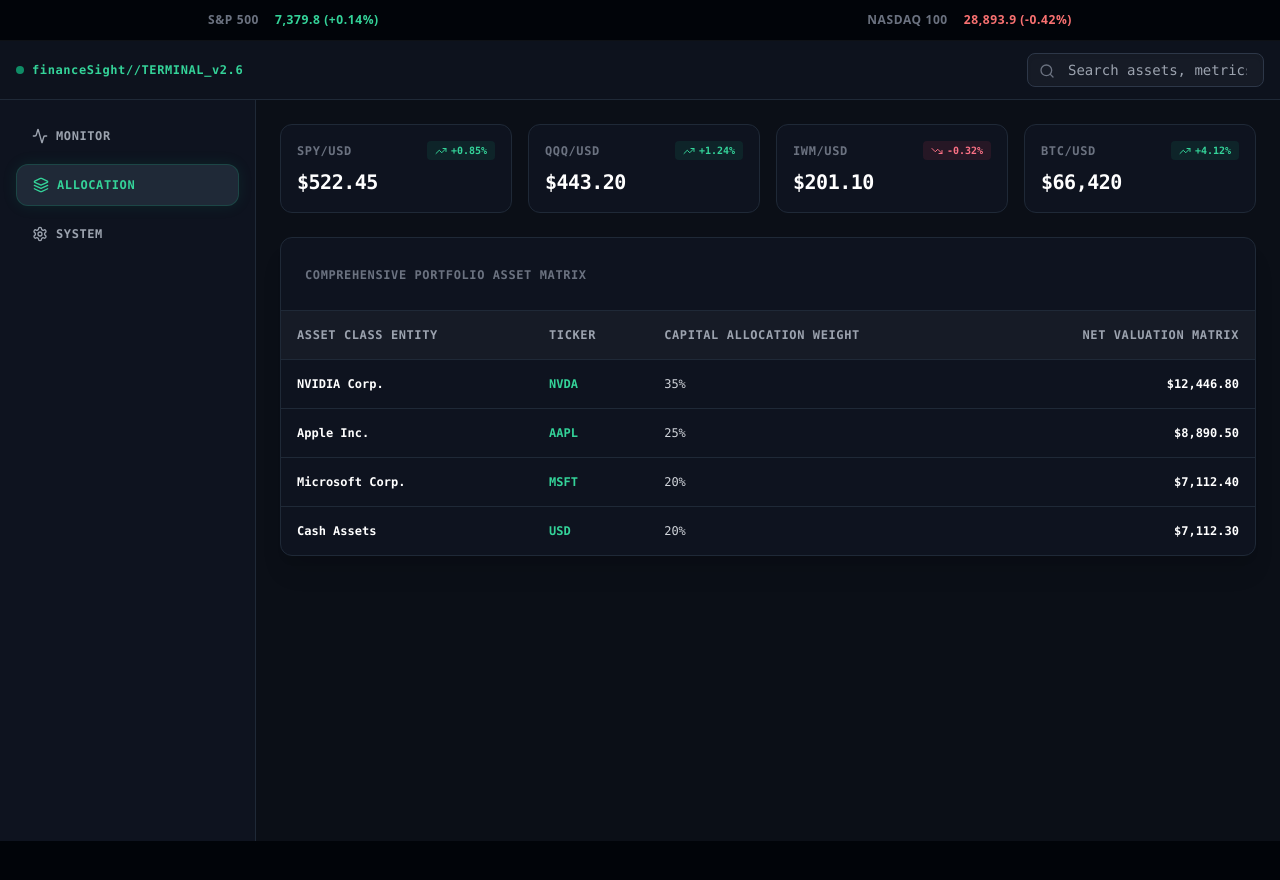
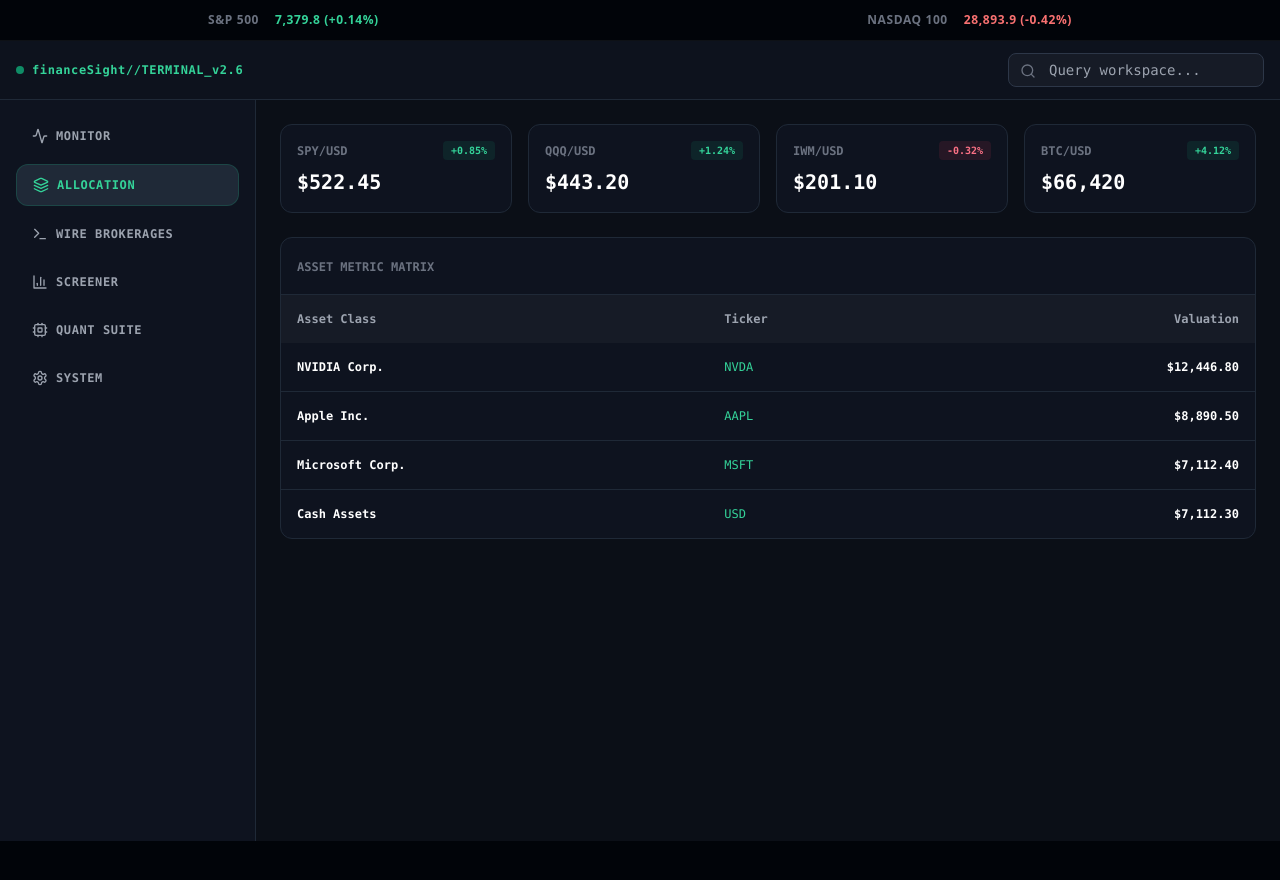
Before and after one commit to narayangarodi108-gif/financesight-terminal, a Next.js app: page / in a window 1280 px wide. Both pictures are taken after a click on the button "ALLOCATION". Shown: the top 880 px of the page. Built offline with nearby package versions, Linux system fonts and the light colour scheme.

Commit message:
Update page.tsx

```diff
--- a/app/page.tsx
+++ b/app/page.tsx
@@ -9,7 +9,10 @@
   Settings,
   Search,
   RefreshCw,
-  ArrowUpRight
+  ArrowUpRight,
+  Terminal,
+  Cpu,
+  BarChart3
 } from "lucide-react";
 
 export default function FinanceSightTerminal() {
@@ -32,33 +35,31 @@
 
   return (
     <div className="min-h-screen bg-[#0B0F17] text-gray-100 font-mono flex flex-col antialiased">
-      {/* Upper Navigation Terminal Row */}
+      {/* Upper Header Row */}
       <header className="border-b border-[#1F2937] bg-[#0E131F]/90 px-4 py-3 flex items-center justify-between">
         <div className="flex items-center space-x-2">
           <div className="h-2 w-2 rounded-full bg-emerald-500 animate-pulse" />
           <span className="text-xs font-bold tracking-wider text-emerald-400">financeSight//TERMINAL_v2.6</span>
         </div>
-
-        {/* Search Command Input */}
-        <div className="relative x-32 hidden md:block">
+        <div className="relative w-48 md:w-64">
           <Search className="absolute left-3 top-2.5 h-4 w-4 text-gray-500" />
           <input
             type="text"
-            placeholder="Search assets, metrics..."
+            placeholder="Query workspace..."
             value={searchQuery}
             onChange={(e) => setSearchQuery(e.target.value)}
-            className="w-full bg-[#161B26] border border-[#2D3748] rounded-lg py-1.5 pl-10 pr-4 text-sm text-white outline-none focus:border-emerald-500/40 transition-all shadow-inner"
+            className="w-full bg-[#161B26] border border-[#2D3748] rounded-lg py-1.5 pl-10 pr-4 text-sm text-white outline-none focus:border-emerald-500/40 transition-all"
           />
         </div>
       </header>
 
-      {/* Main Framework Dashboard Grid */}
+      {/* Main Framework Stack */}
       <div className="flex-1 flex flex-col md:flex-row">
-        {/* Left Control Navigation Deck */}
+        {/* Expanded Navigation Deck */}
         <aside className="w-full md:w-64 border-r border-[#1F2937] bg-[#0E131F] p-4 flex flex-col space-y-2">
           <button
             onClick={() => setActiveTab("dashboard")}
-            className={`flex items-center space-x-2 p-3 px-4 rounded-xl text-xs tracking-wider font-bold transition-all ${activeTab === "dashboard" ? "bg-[#1F2937] text-emerald-400 border border-emerald-500/20 shadow-[0_0_15px_rgba(16,185,129,0.1)]" : "text-gray-400 hover:text-gray-200"}`}
+            className={`flex items-center space-x-2 p-3 px-4 rounded-xl text-xs tracking-wider font-bold transition-all ${activeTab === "dashboard" ? "bg-[#1F2937] text-emerald-400 border border-emerald-500/20" : "text-gray-400 hover:text-gray-200"}`}
           >
             <Activity className="h-4 w-4" />
             <span>MONITOR</span>
@@ -66,124 +67,148 @@
 
           <button
             onClick={() => setActiveTab("portfolio")}
-            className={`flex items-center space-x-2 p-3 px-4 rounded-xl text-xs tracking-wider font-bold transition-all ${activeTab === "portfolio" ? "bg-[#1F2937] text-emerald-400 border border-emerald-500/20 shadow-[0_0_15px_rgba(16,185,129,0.1)]" : "text-gray-400 hover:text-gray-200"}`}
+            className={`flex items-center space-x-2 p-3 px-4 rounded-xl text-xs tracking-wider font-bold transition-all ${activeTab === "portfolio" ? "bg-[#1F2937] text-emerald-400 border border-emerald-500/20" : "text-gray-400 hover:text-gray-200"}`}
           >
             <Layers className="h-4 w-4" />
             <span>ALLOCATION</span>
           </button>
 
           <button
+            onClick={() => setActiveTab("wire")}
+            className={`flex items-center space-x-2 p-3 px-4 rounded-xl text-xs tracking-wider font-bold transition-all ${activeTab === "wire" ? "bg-[#1F2937] text-emerald-400 border border-emerald-500/20" : "text-gray-400 hover:text-gray-200"}`}
+          >
+            <Terminal className="h-4 w-4" />
+            <span>WIRE BROKERAGES</span>
+          </button>
+
+          <button
+            onClick={() => setActiveTab("screener")}
+            className={`flex items-center space-x-2 p-3 px-4 rounded-xl text-xs tracking-wider font-bold transition-all ${activeTab === "screener" ? "bg-[#1F2937] text-emerald-400 border border-emerald-500/20" : "text-gray-400 hover:text-gray-200"}`}
+          >
+            <BarChart3 className="h-4 w-4" />
+            <span>SCREENER</span>
+          </button>
+
+          <button
+            onClick={() => setActiveTab("quant")}
+            className={`flex items-center space-x-2 p-3 px-4 rounded-xl text-xs tracking-wider font-bold transition-all ${activeTab === "quant" ? "bg-[#1F2937] text-emerald-400 border border-emerald-500/20" : "text-gray-400 hover:text-gray-200"}`}
+          >
+            <Cpu className="h-4 w-4" />
+            <span>QUANT SUITE</span>
+          </button>
+
+          <button
             onClick={() => setActiveTab("settings")}
-            className={`flex items-center space-x-2 p-3 px-4 rounded-xl text-xs tracking-wider font-bold transition-all ${activeTab === "settings" ? "bg-[#1F2937] text-emerald-400 border border-emerald-500/20 shadow-[0_0_15px_rgba(16,185,129,0.1)]" : "text-gray-400 hover:text-gray-200"}`}
+            className={`flex items-center space-x-2 p-3 px-4 rounded-xl text-xs tracking-wider font-bold transition-all ${activeTab === "settings" ? "bg-[#1F2937] text-emerald-400 border border-emerald-500/20" : "text-gray-400 hover:text-gray-200"}`}
           >
             <Settings className="h-4 w-4" />
             <span>SYSTEM</span>
           </button>
         </aside>
 
-        {/* Dynamic Context Render Framework */}
+        {/* Dynamic Context Workspace Container */}
         <main className="flex-1 p-4 md:p-6 overflow-y-auto">
-          {/* Top Ticker Row Block */}
+          {/* Top Ticker Row */}
           <div className="grid grid-cols-2 lg:grid-cols-4 gap-4 mb-6">
             {markets.map((item) => (
               <div key={item.ticker} className="bg-[#0E131F] border border-[#1F2937] rounded-xl p-4 flex flex-col justify-between">
                 <div className="flex justify-between items-center">
-                  <span className="text-xs text-gray-500 tracking-wider font-bold">{item.ticker}/USD</span>
-                  <span className={`text-[10px] font-bold px-2 py-0.5 rounded flex items-center space-x-1 ${item.up ? "bg-emerald-500/10 text-emerald-400" : "bg-rose-500/10 text-rose-400"}`}>
-                    {item.up ? <TrendingUp className="h-3 w-3 mr-1" /> : <TrendingDown className="h-3 w-3 mr-1" />}
+                  <span className="text-xs text-gray-500 font-bold">{item.ticker}/USD</span>
+                  <span className={`text-[10px] font-bold px-2 py-0.5 rounded ${item.up ? "bg-emerald-500/10 text-emerald-400" : "bg-rose-500/10 text-rose-400"}`}>
                     {item.change}
                   </span>
                 </div>
-                <div className="text-xl font-bold tracking-tight mt-2 text-white">${item.price}</div>
+                <div className="text-xl font-bold mt-2 text-white">${item.price}</div>
               </div>
             ))}
           </div>
 
-          {/* Conditional View Router Workspace */}
+          {/* Router Views */}
           {activeTab === "dashboard" && (
             <div className="grid grid-cols-1 lg:grid-cols-3 gap-6">
-              {/* Main Net Asset Core Matrix */}
               <div className="lg:col-span-2 bg-[#0E131F] border border-[#1F2937] rounded-xl p-6 flex flex-col justify-between">
                 <div>
-                  <span className="text-xs font-bold tracking-wider text-gray-500">NET ASSET INTEGRATION VALUE</span>
-                  <div className="text-3xl font-bold tracking-tight mt-1 text-white flex items-center justify-between">
+                  <span className="text-xs font-bold text-gray-500">NET ASSET INTEGRATION VALUE</span>
+                  <div className="text-3xl font-bold mt-1 text-white flex items-center justify-between">
                     <span>$35,562.00</span>
-                    <div className="bg-[#161B26] p-2 rounded-lg border border-[#2D3748]">
-                      <span className="text-emerald-400 text-sm">$</span>
-                    </div>
                   </div>
                 </div>
-                <div className="border-t border-[#1F2937] pt-4 mt-6 flex justify-between items-center text-xs">
-                  <span className="text-emerald-400 font-bold flex items-center">
-                    +14.2% <ArrowUpRight className="h-3 w-3 ml-1" />
-                    <span className="text-gray-500 ml-2 font-normal">vs global quarterly benchmark</span>
-                  </span>
-                  <RefreshCw className="h-4 w-4 text-gray-500 animate-spin" style={{ animationDuration: '6s' }} />
+                <div className="border-t border-[#1F2937] pt-4 mt-6 text-xs text-emerald-400 font-bold">
+                  +14.2% <span className="text-gray-500 font-normal ml-1">vs global quarterly benchmark</span>
                 </div>
               </div>
+              <div className="bg-[#0E131F] border border-[#1F2937] rounded-xl p-6 text-xs space-y-2">
+                <span className="text-xs font-bold text-gray-500 block mb-2">SYSTEM STATUS</span>
+                <div className="flex justify-between"><span>CORE_LIQUIDITY</span><span className="text-emerald-400 font-bold">HEALTHY</span></div>
+                <div className="flex justify-between"><span>RECONCILIATION</span><span className="text-emerald-400 font-bold">AUTOMATED</span></div>
+              </div>
+            </div>
+          )}
 
-              {/* Core Status Terminal Box */}
-              <div className="bg-[#0E131F] border border-[#1F2937] rounded-xl p-6">
-                <span className="text-xs font-bold tracking-wider text-gray-500">CORE LOG STATS</span>
-                <div className="space-y-3 mt-4 text-xs">
-                  <div className="flex justify-between border-b border-[#161B26] pb-2">
-                    <span className="text-gray-400">SYSTEM_LIQUIDITY</span>
-                    <span className="text-emerald-400 font-bold">HEALTHY [84%]</span>
-                  </div>
-                  <div className="flex justify-between border-b border-[#161B26] pb-2">
-                    <span className="text-gray-400">RISK_FACTOR_INDEX</span>
-                    <span className="text-amber-400 font-bold">OPTIMIZED_LOW</span>
-                  </div>
-                  <div className="flex justify-between">
-                    <span className="text-gray-400">DATA_RECONCILIATION</span>
-                    <span className="text-emerald-400 font-bold">AUTOMATED_SYNC</span>
-                  </div>
+          {activeTab === "portfolio" && (
+            <div className="bg-[#0E131F] border border-[#1F2937] rounded-xl overflow-hidden">
+              <div className="p-4 border-b border-[#1F2937]"><span className="text-xs font-bold text-gray-500">ASSET METRIC MATRIX</span></div>
+              <table className="w-full text-left text-xs">
+                <thead>
+                  <tr className="bg-[#161B26] text-gray-400 font-bold"><th className="p-4">Asset Class</th><th className="p-4">Ticker</th><th className="p-4 text-right">Valuation</th></tr>
+                </thead>
+                <tbody className="divide-y divide-[#1F2937]">
+                  {holdings.map((asset) => (
+                    <tr key={asset.ticker} className="hover:bg-[#161B26]/20"><td className="p-4 text-white font-bold">{asset.name}</td><td className="p-4 text-emerald-400">{asset.ticker}</td><td className="p-4 text-right text-white font-bold">{asset.value}</td></tr>
+                  ))}
+                </tbody>
+              </table>
+            </div>
+          )}
+
+          {activeTab === "wire" && (
+            <div className="bg-[#0E131F] border border-[#1F2937] rounded-xl p-6">
+              <span className="text-xs font-bold text-gray-500 block mb-4">HOLOGRAPHIC STRATEGIC WIRE FEED</span>
+              <div className="space-y-4 text-xs">
+                <div className="p-3 bg-[#161B26] rounded-lg border border-[#2D3748]">
+                  <span className="text-emerald-400 font-bold">[ALERTS // SYS]</span> Live Neural Alpha Signal Logs initialized. Route channel clear.
+                </div>
+                <div className="p-3 bg-[#161B26] rounded-lg border border-[#2D3748]">
+                  <span className="text-amber-400 font-bold">[MARKET // ROTATION]</span> Systemic Capital Re-Rotation Patterns detected in enterprise infrastructure clusters.
                 </div>
               </div>
             </div>
           )}
 
-          {activeTab === "portfolio" && (
-            <div className="bg-[#0E131F] border border-[#1F2937] rounded-xl overflow-hidden shadow-xl">
-              <div className="p-6 border-b border-[#1F2937]">
-                <span className="text-xs font-bold tracking-wider text-gray-500">COMPREHENSIVE PORTFOLIO ASSET MATRIX</span>
+          {activeTab === "screener" && (
+            <div className="bg-[#0E131F] border border-[#1F2937] rounded-xl p-6">
+              <span className="text-xs font-bold text-gray-500 block mb-4">ACTIVE REAL-TIME MATRIX SCREENER</span>
+              <div className="grid grid-cols-1 md:grid-cols-2 gap-4 text-xs">
+                <div className="border border-[#1F2937] p-4 rounded-xl bg-[#161B26]/30">
+                  <div className="text-gray-400 font-bold">NVDA // CORE CONFIDENCE</div>
+                  <div className="text-2xl font-bold text-white mt-1">94%</div>
+                </div>
+                <div className="border border-[#1F2937] p-4 rounded-xl bg-[#161B26]/30">
+                  <div className="text-gray-400 font-bold">ALPHA ALIGNMENT METRIC</div>
+                  <div className="text-2xl font-bold text-emerald-400 mt-1">OPTIMIZED</div>
+                </div>
               </div>
-              <div className="overflow-x-auto">
-                <table className="w-full text-left border-collapse text-xs">
-                  <thead>
-                    <tr className="border-b border-[#1F2937] bg-[#161B26] text-gray-400 font-bold uppercase tracking-wider">
-                      <th className="p-4 font-mono">Asset Class Entity</th>
-                      <th className="p-4 font-mono">Ticker</th>
-                      <th className="p-4 font-mono">Capital Allocation Weight</th>
-                      <th className="p-4 font-mono text-right">Net Valuation Matrix</th>
-                    </tr>
-                  </thead>
-                  <tbody className="divide-y divide-[#1F2937]">
-                    {holdings.map((asset) => (
-                      <tr key={asset.ticker} className="hover:bg-[#161B26]/30 transition-colors">
-                        <td className="p-4 font-bold text-white">{asset.name}</td>
-                        <td className="p-4 font-mono text-emerald-400 font-bold">{asset.ticker}</td>
-                        <td className="p-4 font-mono text-gray-300">{asset.allocation}</td>
-                        <td className="p-4 font-mono text-right font-bold text-white">{asset.value}</td>
-                      </tr>
-                    ))}
-                  </tbody>
-                </table>
+            </div>
+          )}
+
+          {activeTab === "quant" && (
+            <div className="bg-[#0E131F] border border-[#1F2937] rounded-xl p-6">
+              <span className="text-xs font-bold text-gray-500 block mb-4">REUSABLE FISCAL INTEGRITY GAUGE</span>
+              <div className="bg-[#161B26] p-4 rounded-xl border border-[#2D3748] space-y-3 text-xs">
+                <div className="flex justify-between"><span>AGGREGATED ASSET SAFETY RATIO</span><span className="text-emerald-400 font-bold">100 / 100</span></div>
+                <div className="h-2 bg-[#0B0F17] rounded-full overflow-hidden">
+                  <div className="h-full bg-emerald-500 w-full" />
+                </div>
               </div>
             </div>
           )}
 
           {activeTab === "settings" && (
-            <div className="bg-[#0E131F] border border-[#1F2937] rounded-xl p-6 max-w-xl">
-              <span className="text-xs font-bold tracking-wider text-gray-500">SYSTEM PRODUCTION BACKEND STATUS</span>
-              <p className="text-xs text-gray-400 mt-2 leading-relaxed font-mono">
-                This local node execution layer is engineered as a highly-optimized full-stack Next.js deployment. Basic parameters loaded successfully.
-              </p>
-              <div className="mt-4 p-4 bg-[#161B26] rounded-xl border border-[#2D3748] text-[11px] text-gray-400 space-y-1">
-                <div>&gt; ASSET_DATABASE: ONLINE_REPLICA_SYNCED</div>
-                <div>&gt; FRAMEWORK_ENGINE: NEXTJS_14_APP_ROUTER</div>
-                <div>&gt; TAILWIND_COMPILER: PASSING</div>
-                <div>&gt; STYLESHEET_INJECTION_PROCESS: LIVE</div>
+            <div className="bg-[#0E131F] border border-[#1F2937] rounded-xl p-6 text-xs">
+              <span className="text-xs font-bold text-gray-500 block mb-2">SYSTEM METRICS</span>
+              <div className="bg-[#161B26] p-4 rounded-lg border border-[#2D3748] text-gray-400">
+                &gt; DEPLOYMENT_STATUS: PASSING<br />
+                &gt; ROUTING_ENGINE: NEXT_JS_APP_ROUTER
               </div>
             </div>
           )}
@@ -191,4 +216,4 @@
       </div>
     </div>
   );
-                }
+          }
```
